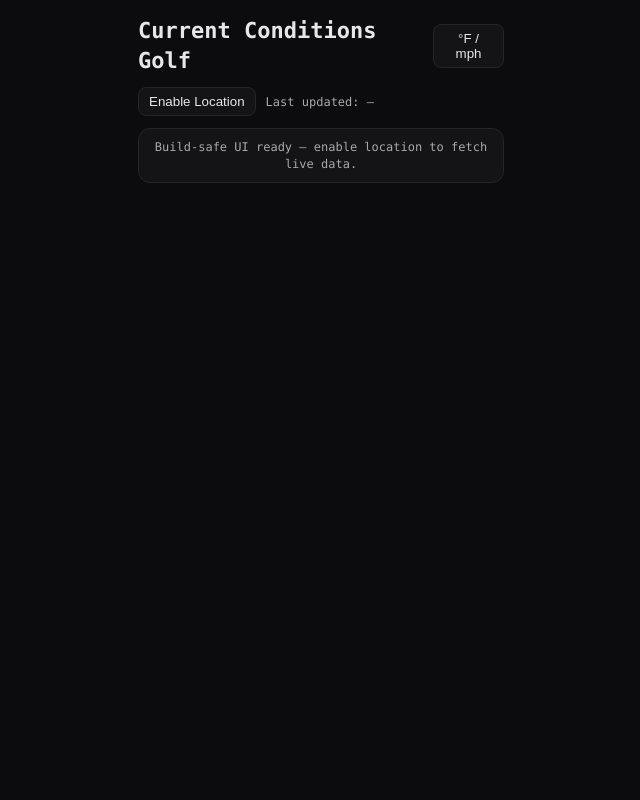
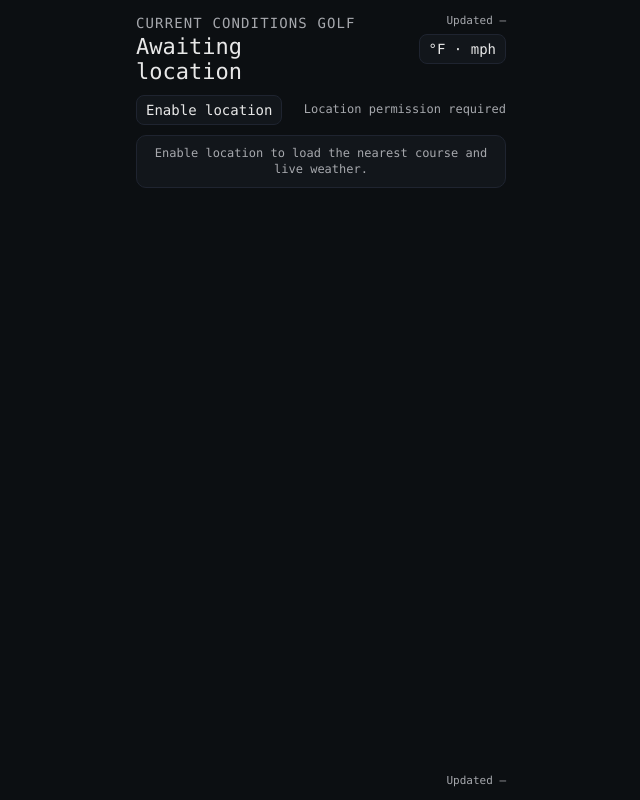
Before and after one commit to rlhstylist/current-conditions-golf, a React (Vite) app: page / in a window 1280 px wide. Shown: the whole page, without its empty margins (319-959 px from the left). Built offline with nearby package versions, Linux system fonts and the light colour scheme.

Commit message:
chore(ui): semantic updated timestamp (#12)

```diff
--- a/src/App.tsx
+++ b/src/App.tsx
@@ -1,97 +1,238 @@
-import { useEffect, useState } from "react"
+import { useCallback, useEffect, useMemo, useRef, useState } from "react"
 import "./index.css"
 import { useGeo } from "./hooks/useGeo"
+import { loadCourse, pickNearest } from "./hooks/useCourse"
+import type { CourseState } from "./hooks/useCourse"
+import WindArrow from "./components/WindArrow"
+import type { Course } from "./lib/overpass"
 import { fetchWeather, type Weather } from "./lib/openmeteo"
-import { formatSpeed, formatTemp, formatDir, formatPrecip, type Units } from "./utils/units"
+import { formatDir, formatPrecip, formatSpeed, formatTemp, type Units } from "./utils/units"
+
+const UNITS_KEY = "ccg_units_v1"
 
 export default function App() {
   const { geo, request } = useGeo()
-  const [units, setUnits] = useState<Units>("imperial")
+  const [units, setUnits] = useState<Units>(() => {
+    if (typeof window === "undefined") return "imperial"
+    const stored = window.localStorage.getItem(UNITS_KEY)
+    return stored === "metric" || stored === "imperial" ? stored : "imperial"
+  })
   const [wx, setWx] = useState<Weather | null>(null)
   const [loading, setLoading] = useState(false)
   const [err, setErr] = useState<string | null>(null)
-  const [updatedAt, setUpdatedAt] = useState<string>("—")
-
-  async function refresh() {
-    try {
-      setErr(null); setLoading(true)
-      const coords = geo.status === "granted" ? geo.coords : undefined
-      if (!coords) { setLoading(false); return }
-      const data = await fetchWeather(coords.lat, coords.lon)
-      setWx(data)
-      setUpdatedAt(new Date().toLocaleTimeString())
-    } catch (e: unknown) {
-      setErr((e as Error).message || "Failed")
-    } finally { setLoading(false) }
-  }
+  const [updatedAt, setUpdatedAt] = useState<Date | null>(null)
+  const [course, setCourse] = useState<Course | null>(null)
+  const [courseManual, setCourseManual] = useState(false)
+  const [courseLoading, setCourseLoading] = useState(false)
+  const [courseError, setCourseError] = useState<string | null>(null)
+  const lastFetchId = useRef(0)
 
   useEffect(() => {
-    if (geo.status === "granted") { void refresh() }
-  // eslint-disable-next-line react-hooks/exhaustive-deps
-  }, [geo.status, geo.status === "granted" ? geo.coords?.lat : 0, geo.status === "granted" ? geo.coords?.lon : 0])
+    if (typeof window === "undefined") return
+    try {
+      const stored: CourseState = loadCourse()
+      if (stored.course) {
+        setCourse(stored.course)
+        setCourseManual(Boolean(stored.manual))
+      }
+    } catch (e) {
+      console.warn("Failed to load stored course", e)
+    }
+  }, [])
+
+  useEffect(() => {
+    if (typeof window === "undefined") return
+    window.localStorage.setItem(UNITS_KEY, units)
+  }, [units])
+
+  useEffect(() => {
+    if (geo.status !== "granted" || !geo.coords || courseManual) return
+    setCourseLoading(true)
+    setCourseError(null)
+    let active = true
+    pickNearest(geo.coords.lat, geo.coords.lon)
+      .then((hit) => {
+        if (!active || !hit) return
+        setCourse(hit)
+        setCourseManual(false)
+      })
+      .catch((e: unknown) => {
+        if (!active) return
+        const message = e instanceof Error ? e.message : "Nearest course unavailable"
+        setCourseError(message)
+      })
+      .finally(() => {
+        if (active) setCourseLoading(false)
+      })
+    return () => {
+      active = false
+    }
+  }, [geo.status, geo.coords?.lat, geo.coords?.lon, courseManual])
+
+  const targetLat = course?.lat ?? geo.coords?.lat
+  const targetLon = course?.lon ?? geo.coords?.lon
+
+  const updateWeather = useCallback(async (lat: number, lon: number): Promise<void> => {
+    const id = ++lastFetchId.current
+    setLoading(true)
+    setErr(null)
+    try {
+      const data = await fetchWeather(lat, lon)
+      if (lastFetchId.current !== id) return
+      setWx(data)
+      setUpdatedAt(new Date())
+    } catch (e: unknown) {
+      if (lastFetchId.current !== id) return
+      const message = e instanceof Error ? e.message : "Weather unavailable"
+      setErr(message)
+    } finally {
+      if (lastFetchId.current === id) {
+        setLoading(false)
+      }
+    }
+  }, [])
+
+  useEffect(() => {
+    if (typeof targetLat !== "number" || typeof targetLon !== "number") return
+    void updateWeather(targetLat, targetLon)
+  }, [targetLat, targetLon, updateWeather])
 
   const toggleUnits = () => setUnits((u) => (u === "imperial" ? "metric" : "imperial"))
 
+  const handleRefresh = () => {
+    if (typeof targetLat !== "number" || typeof targetLon !== "number") return
+    void updateWeather(targetLat, targetLon)
+  }
+
+  const courseLabel = useMemo(() => {
+    if (course?.name) return course.name
+    if (courseLoading) return "Locating course…"
+    if (courseError) return courseError
+    if (geo.status === "prompt") return "Awaiting location"
+    if (geo.status === "denied") return "Location blocked"
+    return "Nearest course unavailable"
+  }, [course?.name, courseLoading, courseError, geo.status])
+
+  const statusLabel = useMemo(() => {
+    if (geo.status !== "granted") return "Location permission required"
+    if (courseLoading) return "Locating course…"
+    if (course?.name) return `Nearest: ${course.name}`
+    if (courseError) return courseError
+    return "Course lookup pending"
+  }, [geo.status, courseLoading, course?.name, courseError])
+
+  const windDir = wx?.windDir ?? 0
+  const windCardinal = formatDir(windDir)
+  const windDegrees = Math.round(windDir)
+  const updatedDisplay = useMemo(() => {
+    if (!updatedAt) return "—"
+    return updatedAt.toLocaleTimeString([], { hour: "2-digit", minute: "2-digit", second: "2-digit" })
+  }, [updatedAt])
+  const updatedDateTime = updatedAt?.toISOString()
+
   return (
     <div className="wrapper">
-      <div className="topbar">
-        <h1 className="h1">Current Conditions Golf</h1>
-        <button className="btn" onClick={toggleUnits}>{units === "imperial" ? "°F / mph" : "°C / m/s"}</button>
-      </div>
+      <header className="topbar">
+        <div className="stack">
+          <p className="brand h2">Current Conditions Golf</p>
+          <p className="course h1" aria-live="polite">{courseLabel}</p>
+        </div>
+        <div className="topbar-meta">
+          <span className="updated">
+            Updated
+            {" "}
+            <time dateTime={updatedDateTime}>{updatedDisplay}</time>
+          </span>
+          <button
+            className="btn"
+            type="button"
+            onClick={toggleUnits}
+            aria-label={units === "imperial" ? "Switch to metric units" : "Switch to imperial units"}
+          >
+            {units === "imperial" ? "°F · mph" : "°C · m/s"}
+          </button>
+        </div>
+      </header>
 
-      <div className="row">
+      <div className="row controls">
         {geo.status !== "granted" ? (
-          <button className="btn" onClick={() => void request()}>Enable Location</button>
+          <button
+            className="btn"
+            type="button"
+            onClick={() => void request()}
+            aria-label="Enable location access"
+          >
+            Enable location
+          </button>
         ) : (
-          <button className="btn" onClick={() => void refresh()} disabled={loading}>
+          <button
+            className="btn"
+            type="button"
+            onClick={handleRefresh}
+            disabled={loading}
+            aria-label="Refresh weather data"
+          >
             {loading ? "Loading…" : "Refresh"}
           </button>
         )}
-        <div className="small">Last updated: {updatedAt}</div>
+        <span className="small" aria-live="polite">{statusLabel}</span>
       </div>
 
-      <div>
+      <main>
         {err && <div className="card small">Error: {err}</div>}
         {!wx && geo.status !== "granted" && (
           <div className="card small center">
-            Build-safe UI ready — enable location to fetch live data.
+            Enable location to load the nearest course and live weather.
           </div>
         )}
         {wx && (
-          <>
-            <div className="grid">
-              <div className="card">
-                <p className="h2">Wind</p>
+          <div className="grid">
+            <div className="card wind-card">
+              <p className="h2">Wind</p>
+              <div className="row wind-main">
+                <WindArrow
+                  degrees={windDir}
+                  ariaLabel={`Wind direction ${windCardinal} ${windDegrees}°`}
+                />
                 <div className="big">{formatSpeed(wx.windSpeed, units)}</div>
-                <div className="small">Gust {formatSpeed(wx.windGust, units)} · {formatDir(wx.windDir)}</div>
               </div>
-              <div className="card">
-                <p className="h2">Temp</p>
-                <div className="big">{formatTemp(wx.temp, units)}</div>
-                <div className="small">Feels {formatTemp(wx.feels, units)}</div>
+              <div className="small">Gust {formatSpeed(wx.windGust, units)} · {windCardinal}</div>
+            </div>
+            <div className="card temp-card">
+              <p className="h2">Temp / Feels</p>
+              <div className="huge">{formatTemp(wx.temp, units)}</div>
+              <div className="small">Feels {formatTemp(wx.feels, units)}</div>
+            </div>
+            <div className="card span2 uv-card">
+              <p className="h2">UV + Cloud</p>
+              <div className="big">UV {wx.uv.toFixed(1)}</div>
+              <div className="small">Cloud cover {wx.cloud.toFixed(0)}%</div>
+            </div>
+            <div className="card span2 precip-card">
+              <p className="h2">Precip Summary</p>
+              <div className="precip-row">
+                <span className="small">Next 1h</span>
+                <span className="big">{formatPrecip(wx.precip1h, units)}</span>
               </div>
-              <div className="card">
-                <p className="h2">Humidity</p>
-                <div className="big">{wx.humidity.toFixed(0)}%</div>
-                <div className="small">Cloud {wx.cloud.toFixed(0)}%</div>
+              <div className="precip-row">
+                <span className="small">Next 3h</span>
+                <span className="big">{formatPrecip(wx.precip3h, units)}</span>
               </div>
-              <div className="card">
-                <p className="h2">UV</p>
-                <div className="big">{wx.uv.toFixed(1)}</div>
-                <div className="small">Next hr outlook</div>
+              <div className="precip-row">
+                <span className="small">24h total</span>
+                <span className="big">{formatPrecip(wx.precip24h, units)}</span>
               </div>
             </div>
+          </div>
+        )}
+      </main>
 
-            <hr />
-
-            <div className="grid">
-              <div className="card"><p className="h2">Precip next 1h</p><div className="big">{formatPrecip(wx.precip1h, units)}</div></div>
-              <div className="card"><p className="h2">Precip next 3h</p><div className="big">{formatPrecip(wx.precip3h, units)}</div></div>
-              <div className="card"><p className="h2">Precip next 24h</p><div className="big">{formatPrecip(wx.precip24h, units)}</div></div>
-            </div>
-          </>
-        )}
-      </div>
+      <footer className="footer">
+        <span className="updated">
+          Updated {" "}
+          <time dateTime={updatedDateTime}>{updatedDisplay}</time>
+        </span>
+      </footer>
     </div>
   )
 }
--- /dev/null
+++ b/src/components/WindArrow.tsx
@@ -0,0 +1,48 @@
+import type { CSSProperties } from "react"
+
+export type WindArrowProps = {
+  degrees: number
+  size?: number
+  className?: string
+  ariaLabel?: string
+}
+
+function normalize(deg: number) {
+  if (!Number.isFinite(deg)) return 0
+  const wrapped = deg % 360
+  return wrapped < 0 ? wrapped + 360 : wrapped
+}
+
+export default function WindArrow({ degrees, size = 44, className, ariaLabel }: WindArrowProps) {
+  const rotation = normalize(degrees)
+  const spanStyle: CSSProperties = {
+    width: size,
+    height: size,
+  }
+  const arrowStyle: CSSProperties = {
+    transform: `rotate(${rotation}deg)`,
+  }
+
+  return (
+    <span
+      className={`arrow${className ? ` ${className}` : ""}`}
+      role="img"
+      aria-label={ariaLabel}
+      style={spanStyle}
+    >
+      <svg
+        viewBox="0 0 24 24"
+        width={size * 0.55}
+        height={size * 0.55}
+        style={arrowStyle}
+        aria-hidden="true"
+        focusable="false"
+      >
+        <path
+          d="M12 3l6 9h-4v9h-4v-9H6l6-9z"
+          fill="currentColor"
+        />
+      </svg>
+    </span>
+  )
+}
--- a/src/index.css
+++ b/src/index.css
@@ -1,61 +1,237 @@
 :root {
-  --bg: #0c0c0e;
-  --card: #141416;
-  --muted: #a9a9aa;
-  --text: #e7e7e7;
-  --line: #252528;
+  --bg: #0c0f12;
+  --panel: #12161b;
+  --border: #1f2430;
+  --text: #e8e8e8;
+  --muted: #a6a8ad;
+  --accent: #cfcfcf;
 }
 
-* { box-sizing: border-box; }
-html, body, #root { height: 100%; }
+* {
+  box-sizing: border-box;
+}
+
+html,
+body,
+#root {
+  height: 100%;
+}
+
 body {
   margin: 0;
   background: var(--bg);
   color: var(--text);
-  font: 15px/1.35 ui-monospace, SFMono-Regular, Menlo, Consolas, "Liberation Mono", monospace;
+  font: 14px/1.3 ui-monospace, SFMono-Regular, Menlo, Consolas, "Liberation Mono", monospace;
   -webkit-font-smoothing: antialiased;
 }
 
 .wrapper {
-  max-width: 390px;   /* iPhone 14 logical width */
+  max-width: 390px;
   height: 100%;
   margin: 0 auto;
-  padding: 16px 12px;
+  padding: 14px 10px 12px;
   display: grid;
-  grid-template-rows: auto auto 1fr;
-  gap: 12px;
+  grid-template-rows: auto auto 1fr auto;
+  gap: 10px;
 }
 
 .topbar {
   display: flex;
+  align-items: flex-start;
+  justify-content: space-between;
+  gap: 10px;
+}
+
+.btn {
+  font: inherit;
+  background: var(--panel);
+  color: var(--text);
+  border: 1px solid var(--border);
+  padding: 5px 9px;
+  border-radius: 8px;
+  cursor: pointer;
+}
+
+.btn:active {
+  transform: translateY(1px);
+}
+
+.btn:focus-visible {
+  outline: 2px solid var(--accent);
+  outline-offset: 2px;
+}
+
+.btn:disabled {
+  opacity: 0.6;
+  cursor: not-allowed;
+}
+
+.grid {
+  display: grid;
+  grid-template-columns: repeat(2, minmax(0, 1fr));
+  gap: 8px;
+}
+
+.card {
+  background: var(--panel);
+  border: 1px solid var(--border);
+  border-radius: 10px;
+  padding: 10px 12px;
+  display: flex;
+  flex-direction: column;
+  gap: 6px;
+}
+
+.span2 {
+  grid-column: span 2;
+}
+
+.arrow {
+  display: inline-flex;
   align-items: center;
+  justify-content: center;
+  margin-right: 8px;
+  width: 44px;
+  height: 44px;
+  border-radius: 999px;
+  border: 1px solid var(--border);
+  background: var(--bg);
+}
+
+.arrow svg {
+  width: 24px;
+  height: 24px;
+  color: var(--accent);
+  transition: transform 0.35s ease;
+}
+
+.updated {
+  font-size: 11px;
+  color: var(--muted);
+}
+
+.huge {
+  font-size: 34px;
+}
+
+.big {
+  font-size: 28px;
+}
+
+.h1 {
+  font-size: 22px;
+  margin: 0;
+}
+
+.h2 {
+  font-size: 14px;
+  letter-spacing: 0.04em;
+  color: var(--muted);
+  margin: 0 0 4px;
+}
+
+.row {
+  display: flex;
+  gap: 8px;
+  align-items: center;
+}
+
+.small {
+  font-size: 12px;
+  color: var(--muted);
+}
+
+hr {
+  border: none;
+  border-top: 1px dashed var(--border);
+  margin: 8px 0;
+}
+
+.center {
+  text-align: center;
+}
+
+.stack {
+  display: flex;
+  flex-direction: column;
+  gap: 2px;
+}
+
+.brand {
+  margin: 0;
+  text-transform: uppercase;
+  letter-spacing: 0.08em;
+  color: var(--muted);
+}
+
+.course {
+  margin: 0;
+  line-height: 1.15;
+  color: var(--text);
+  max-width: 220px;
+  word-break: break-word;
+}
+
+.topbar-meta {
+  display: flex;
+  flex-direction: column;
+  align-items: flex-end;
+  gap: 6px;
+  text-align: right;
+}
+
+.controls {
   justify-content: space-between;
 }
 
-.btn {
-  background: var(--card);
-  color: var(--text);
-  border: 1px solid var(--line);
-  padding: 6px 10px;
-  border-radius: 8px;
+.controls .small {
+  flex: 1;
+  text-align: right;
 }
-.btn:active { transform: translateY(1px); }
 
-.grid {
-  display: grid;
-  grid-template-columns: repeat(2, 1fr);
+main {
+  display: flex;
+  flex-direction: column;
   gap: 10px;
 }
-.card {
-  background: var(--card);
-  border: 1px solid var(--line);
-  border-radius: 12px;
-  padding: 10px;
+
+.footer {
+  display: flex;
+  justify-content: flex-end;
 }
-.h1 { font-size: 22px; margin: 0; }
-.h2 { font-size: 13px; color: var(--muted); margin: 0 0 6px; }
-.big { font-size: 28px; }
-.row { display:flex; gap:10px; align-items:center; }
-.small { font-size: 12px; color: var(--muted); }
-hr { border: none; border-top: 1px dashed var(--line); margin: 10px 0; }
-.center { text-align:center; }
+
+.wind-card {
+  gap: 10px;
+}
+
+.wind-main {
+  gap: 4px;
+}
+
+.temp-card .huge {
+  line-height: 1.05;
+}
+
+.uv-card .big {
+  font-size: 30px;
+}
+
+.precip-card {
+  gap: 8px;
+}
+
+.precip-row {
+  display: flex;
+  justify-content: space-between;
+  align-items: baseline;
+  gap: 12px;
+}
+
+.precip-row:not(:last-child) {
+  border-bottom: 1px dashed var(--border);
+  padding-bottom: 6px;
+}
+
+.precip-row + .precip-row {
+  padding-top: 6px;
+}
```
